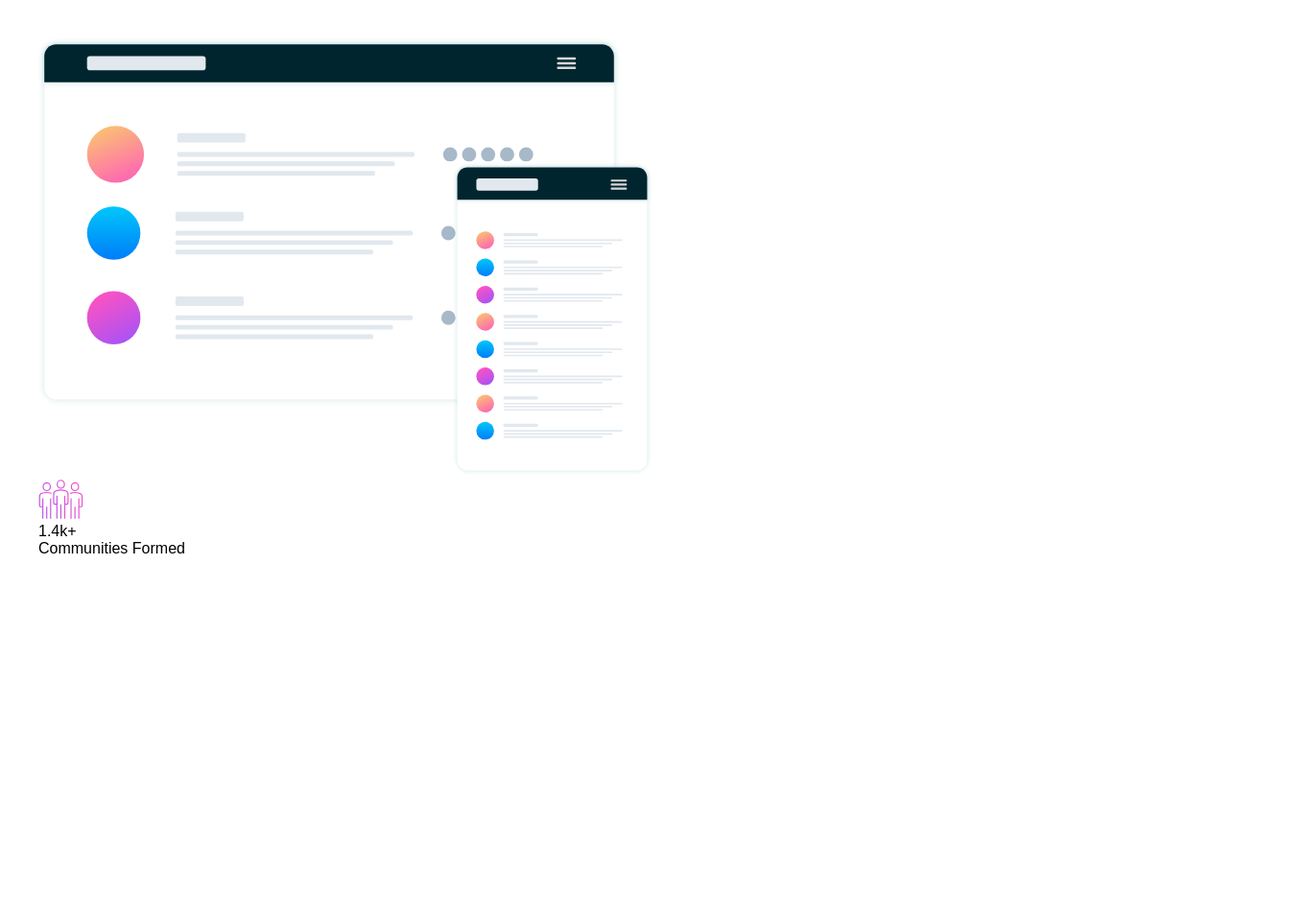
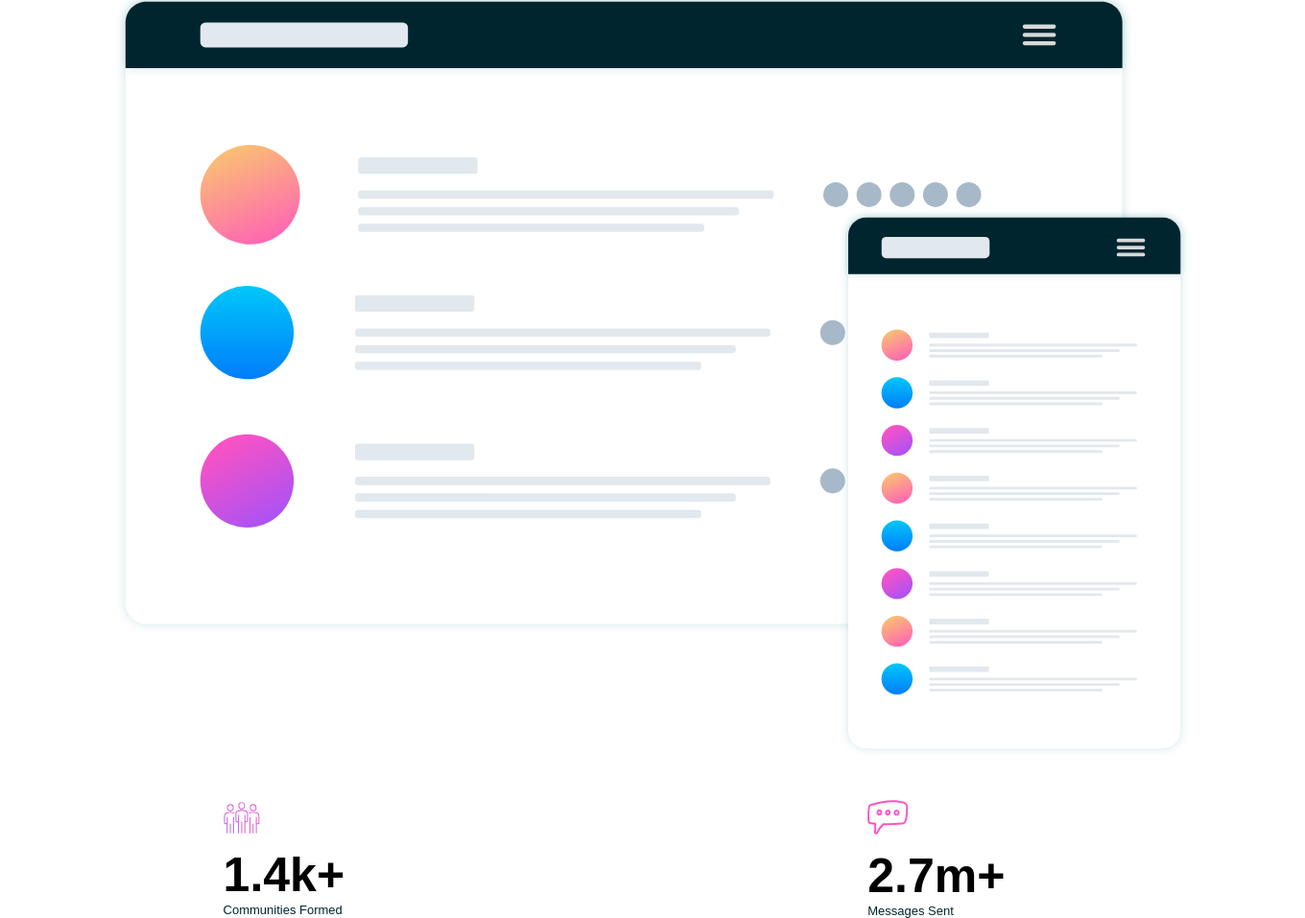
Before and after one commit to Frankmona/Huddle-landing-page-with-curved-sections, a plain HTML site: page index1.html in a window 1280 px wide. Shown: the part 424-1381 px from the top of the page at 96% size, 1360 px wide, since content can reach past the window. Before the commit the page ends 1005 px from the top, so only its background shows below. Drawn offline with Linux system fonts and the light colour scheme.

Commit message:
updated index

```diff
--- a/index1.html
+++ b/index1.html
@@ -20,20 +20,32 @@
 
                     <h1>Build The Community Your Fans Will Love</h1>
 
-                    <p class="">Huddle re-imagines the way we build communities. You have a voice, but so does
+                    <p class="p_huddle_reimagines">Huddle re-imagines the way we build communities. You have a voice, but so does
                     your audience. Create connections with your users as you engage in genuine discussion.</p>
 
 
                     <button class="button2">Get Started For Free</button>
                 </div>
 
-                <img src="./images/screen-mockups.svg" alt="logo" class="img_mockup"/>
+                <img class="container img_mockup" src="./images/screen-mockups.svg" alt="logo"/>
 
-                <div>
-                    <img src="./images/icon-communities.svg" alt="icon-communities"/>
-                    <p>1.4k+</p>
-                    <p>Communities Formed</p>
+                <div class="figure_display_row">
+                    <div class="container">
+                        <img src="./images/icon-communities.svg" alt="icon-communities" class="logo_figures"/>
+                        <p class="figures">1.4k+</p>
+                        <p class="p_below_figures">Communities Formed</p>
+                    </div>
+
+
+                    <div class="container">
+                        <img src="./images/icon-messages.svg" alt="icon-messages" class="logo_figures"/>
+                        <p class="figures">2.7m+</p>
+                        <p class="p_below_figures">Messages Sent</p>
+                    </div>
+
                 </div>
+
+
             </div>
 
         </div>
--- a/style.css
+++ b/style.css
@@ -9,7 +9,7 @@ body{
 }
 
 .heading_box{
-    width: 100%;
+    max-width: 1440px;
     height: 30rem;
     background-image: url(./images/bg-hero-desktop.svg);
     /* background-color: hsl(192, 45%, 44%); */
@@ -48,10 +48,11 @@ button:hover{
 }
 
 .container{
-    /* margin: auto;
-    margin-top: 5%; */
-
-    margin-top: 7%;
+    max-width: 1440px;
+     margin: auto;
+    overflow: hidden;
+    /* padding: 0 100px; */
+    padding: 0 40px;
 }
 
 .heading_textbox{
@@ -60,6 +61,9 @@ button:hover{
     /* background-color: red; */
     /* padding-top: 8%; */
     text-align: center;
+     margin: auto;
+     margin-top: 9%;
+
 
 }
 
@@ -67,6 +71,7 @@ button:hover{
     font-size: small;
     padding-top: 12px;
     text-align: center;
+    color: hsl(192, 100%, 9%);
 
 
 }
@@ -96,6 +101,28 @@ button:hover{
 }
 
 .img_mockup{
-    margin-top: 8%;
-    width: 50%;
+    margin-top: 4%;
+    width: 100%;
 }
+
+.logo_figures{
+    width: 30%;
+    padding-top: 40px;
+}
+
+.figures{
+    font-size: 50px;
+    font-weight: bold;
+    padding-top: 10px;
+}
+
+.p_below_figures{
+    font-size: small;
+    color: hsl(192, 100%, 9%);
+
+}
+
+.figure_display_row{
+    display: flex;
+    gap: 15rem;
+}
```
